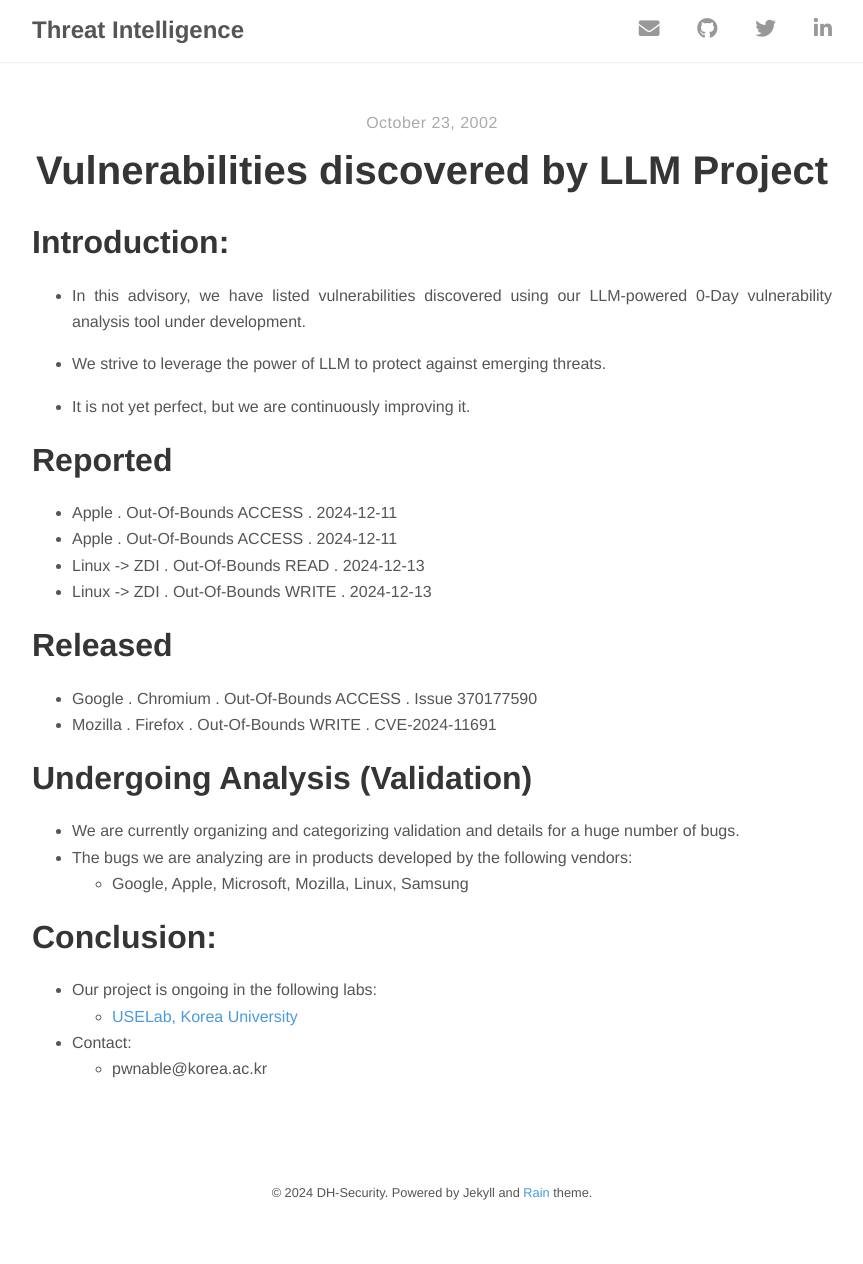
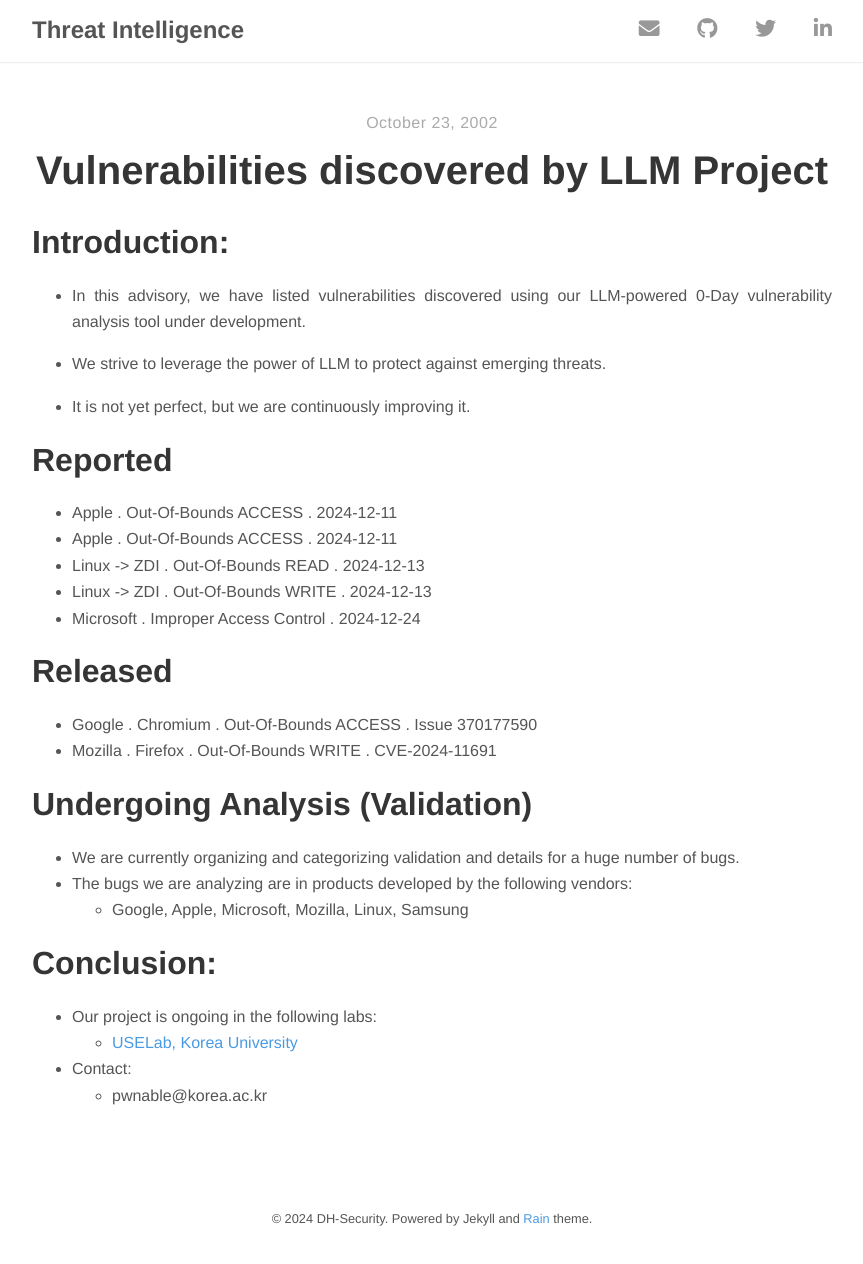
Before and after one commit to l33d0hyun/l33d0hyun.github.io, a Jekyll site: the page built from _posts/2002-10-23-LLM-Advisorys.md, in a window 1280 px wide. Shown: the whole page, without its empty margins (208-1071 px from the left). Built offline with Jekyll 4.4.1, drawn with Linux system fonts in a browser that asks for light colours; nearby versions of some CDN libraries; before the commit the page ends 1237 px from its top, so only the background shows below that.

Commit message:
update:LLM-Advisorys

```diff
--- a/_posts/2002-10-23-LLM-Advisorys.md
+++ b/_posts/2002-10-23-LLM-Advisorys.md
@@ -16,6 +16,7 @@ author: "Dohyun Lee (@l33d0hyun)"
 - Apple . Out-Of-Bounds ACCESS . 2024-12-11
 - Linux -> ZDI . Out-Of-Bounds READ . 2024-12-13
 - Linux -> ZDI . Out-Of-Bounds WRITE . 2024-12-13
+- Microsoft . Improper Access Control . 2024-12-24
 
 # Released
 - Google . Chromium . Out-Of-Bounds ACCESS . Issue 370177590
```
